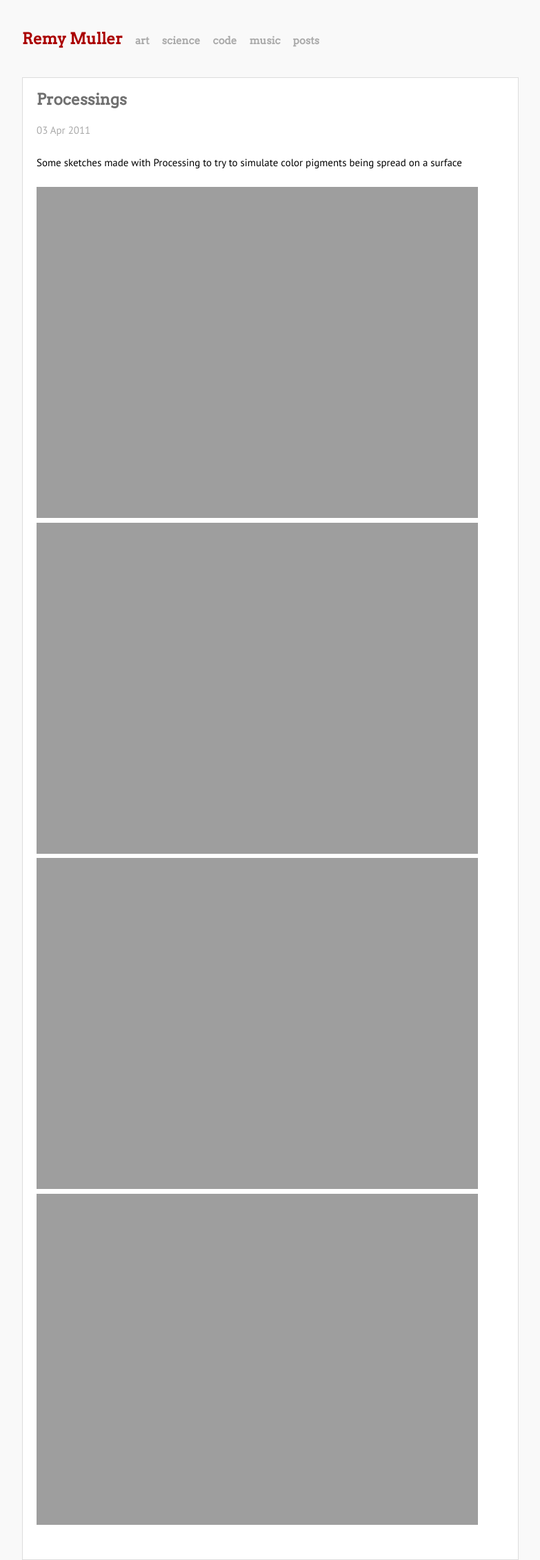
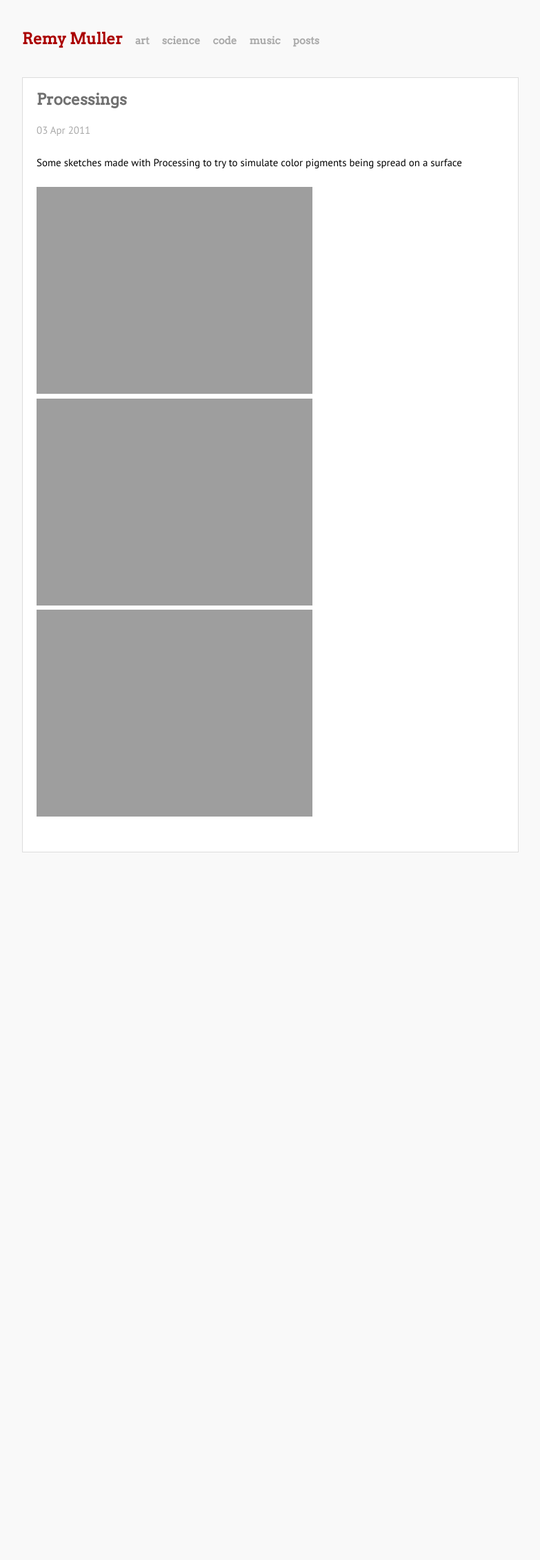
Before and after one commit to remymuller/remymuller.github.io, a Jekyll site: the page built from _posts/2011-04-03-processing.markdown, in a window 1280 px wide. Shown: the whole page at 69% size, without its empty margins (248-1031 px from the left). Built offline with Jekyll 4.4.1, drawn with Linux system fonts in a browser that asks for light colours; after the commit the page ends 1236 px from its top, so only the background shows below that.

Commit message:
update pygments

```diff
--- a/_posts/2011-04-03-processing.markdown
+++ b/_posts/2011-04-03-processing.markdown
@@ -12,7 +12,6 @@
 
 Some sketches made with Processing to try to simulate color pigments being spread on a surface
 
-<img src="http://remymuller.net/wp-content/uploads/2011/04/pigments3_1.png" width="640"/>
-<img src="http://remymuller.net/wp-content/uploads/2011/04/pigments2.png" width="640"/>
-<img src="http://remymuller.net/wp-content/uploads/2011/04/pigments3.png" width="640"/>
-<img src="http://remymuller.net/wp-content/uploads/2011/04/Picture-1-1024x583.png" width="640"/>
+![pigments1]({{ site.url }}/images/processing/pigments3_1.png)
+![pigments2]({{ site.url }}/images/processing/pigments2.png)
+![pigments3]({{ site.url }}/images/processing/pigments3.png)
```
Also changed, not shown: 3 other files.
